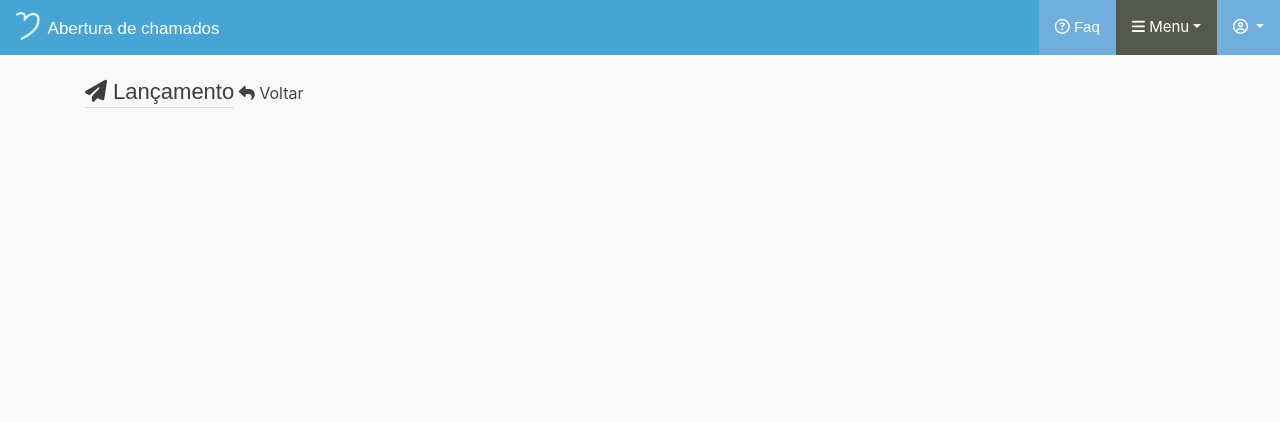
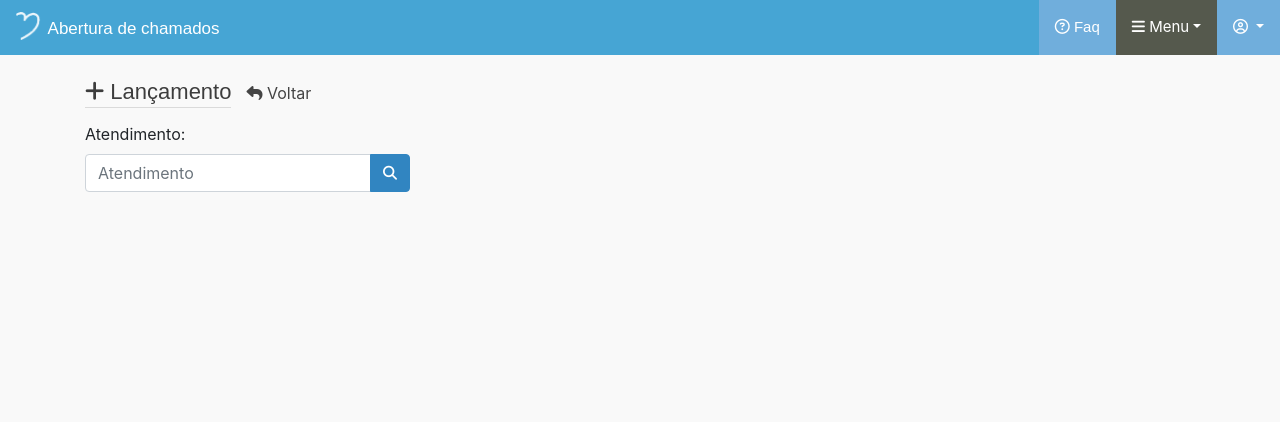
Before and after one commit to heitorsam/app_fotos, a PHP site: page /lancamento.php in a window 1280 px wide. Shown: the top 422 px of the page. Run offline with PHP 8.4, Linux system fonts and the light colour scheme; the visitor is signed in with stand-in values (Sample User, id 1); some libraries are stand-ins or nearby versions.

Commit message:
atendimento

```diff
--- a/lancamento.php
+++ b/lancamento.php
@@ -6,18 +6,58 @@
 
     //ACESSO RESTRITO
     include 'acesso_restrito.php';
+
+    $var_nm_paciente_ped = NULL;
+    if(@$_SESSION['S_NM_PACIENTE'] <> NUll){
+        $var_nm_paciente_ped = @$_SESSION['S_NM_PACIENTE'];
+    }
+
+    $var_ds_tp_atd_ped = NULL;
+    if(@$_SESSION['S_DS_TP_ATENDIMENTO'] <> NUll){
+        $var_ds_tp_atd_ped = @$_SESSION['S_DS_TP_ATENDIMENTO'];
+    }
+
+    $var_nm_convenio_ped = NULL;
+    if(@$_SESSION['S_NM_CONVENIO'] <> NUll){
+        $var_nm_convenio_ped = @$_SESSION['S_NM_CONVENIO'];
+    }
 ?>
 
-<h11><i class="fas fa-paper-plane"></i> Lançamento</h11>
+<h11><i class="fas fa-plus"></i> Lançamento</h11>
+<span class="espaco_pequeno" style="width: 6px;" ></span>
 <h27> <a href="home.php" style="color: #444444; text-decoration: none;"> <i class="fa fa-reply" aria-hidden="true"></i> Voltar </a> </h27>
 
-</br>
+<div class="div_br"> </div>
 
- <!--MENSAGENS-->
- <?php
+
+<!--MENSAGENS-->
+<?php
         include 'js/mensagens.php';
         include 'js/mensagens_usuario.php';
 ?>
+
+    <div id="main" class="container-fluid">
+
+<div class="row align-self-center">
+    <form action="sql_consulta_atd.php" method="post">
+        <div class="row">
+            <div class="input-group col-md-12">
+                <label>Atendimento:</label>
+            </div>
+
+            <div class="input-group col-md-9">
+            <?php if(isset($_GET['cd_atendimento']) == null){?>
+                <input type="number" class="form-control" name="ps_atendimento" required min="0" placeholder="Atendimento"></input>
+            <?php }else{ ?>
+                <input type="number" class="form-control" name="ps_atendimento" required min="0" value="<?php echo $_GET['cd_atendimento'];?>"></input>
+            <?php }; ?>
+                <div class="input-group-append">
+                    <button class="btn btn-primary" type="submit"><i class="fas fa-search"></i></button>
+                </div>
+            </div>
+        </div>
+    </form>
+</div>
 
 
 
```
Also changed, not shown: sql_consulta_atd.php (added, +67 -0 lines).
